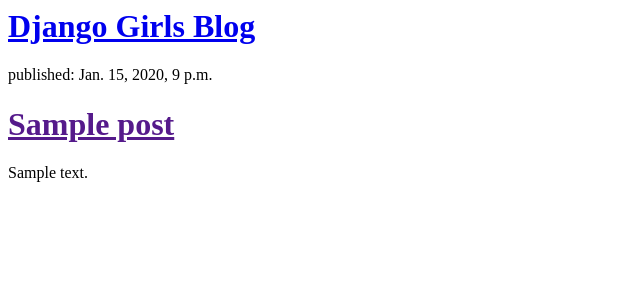
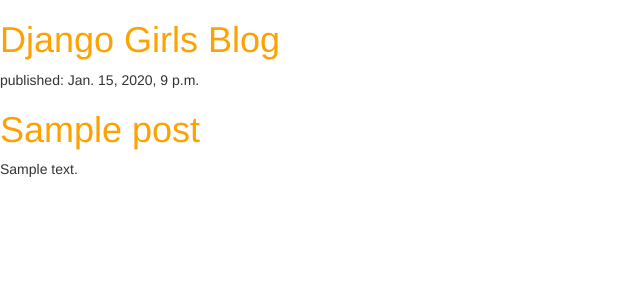
Before and after one commit to millyshelston/my-first-blog, a Django app: template blog/templates/blog/post_list.html in a window 1280 px wide. Shown: the top 300 px of the page, without its empty margins (0-640 px from the left). Run offline with Django 3.2, Linux system fonts and the light colour scheme; the template is opened without the code that fills it: values that come from a table or form of the project are taken from there, others are empty; tables that the repository leaves empty hold one stand-in row (values such as "Sample post"); some libraries are stand-ins or nearby versions.

Commit message:
Resolved merge conflict by incorporating both suggestions.

```diff
--- /dev/null
+++ b/blog/templates/blog/blog.css
@@ -0,0 +1,3 @@
+h1 a {
+    color: #FCA205;
+}
--- a/blog/templates/blog/post_list.html
+++ b/blog/templates/blog/post_list.html
@@ -1,10 +1,13 @@
+
+{% load static %}
 <html>
     <head>
-    <title>Web app</title>
+        <title>Django Girls blog</title>
+        <link rel="stylesheet" href="//maxcdn.bootstrapcdn.com/bootstrap/3.2.0/css/bootstrap.min.css">
+        <link rel="stylesheet" href="//maxcdn.bootstrapcdn.com/bootstrap/3.2.0/css/bootstrap-theme.min.css">
+        <link rel="stylesheet" href="{% static 'css/blog.css' %}">
     </head>
-
     <body>
-
         <div>
             <h1><a href="/">Django Girls Blog</a></h1>
         </div>
@@ -16,5 +19,5 @@
                 <p>{{ post.text|linebreaksbr }}</p>
             </div>
         {% endfor %}
-
     </body>
+</html>
```
Lines whose indentation alone changed are shown as unchanged.
